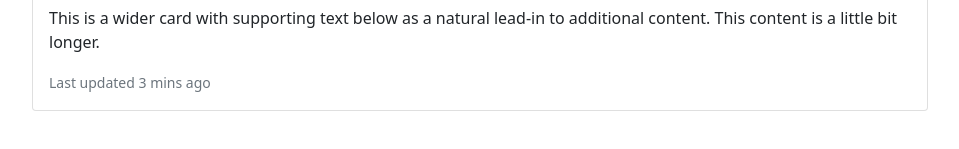
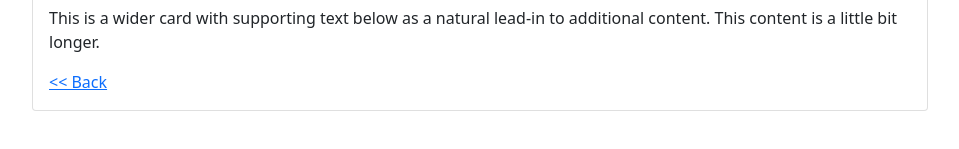
Before and after one commit to Analo-pez/Angular-Rocks, an Angular app: page /app-band-detail in a window 1280 px wide. Shown: the part 935-1084 px from the top of the page, without its empty margins (160-1119 px from the left). Built offline with nearby package versions, Linux system fonts and the light colour scheme.

Commit message:
add back button in detail page

```diff
--- a/src/app/components/band-detail/band-detail.component.html
+++ b/src/app/components/band-detail/band-detail.component.html
@@ -5,7 +5,8 @@
         <div class="card-body">
             <h5 class="card-title">Card title</h5>
             <p class="card-text">This is a wider card with supporting text below as a natural lead-in to additional content. This content is a little bit longer.</p>
-            <p class="card-text"><small class="text-muted">Last updated 3 mins ago</small></p>
+            <a routerLink="/app-list-bands">
+                << Back </a>
         </div>
     </div>
 
```
